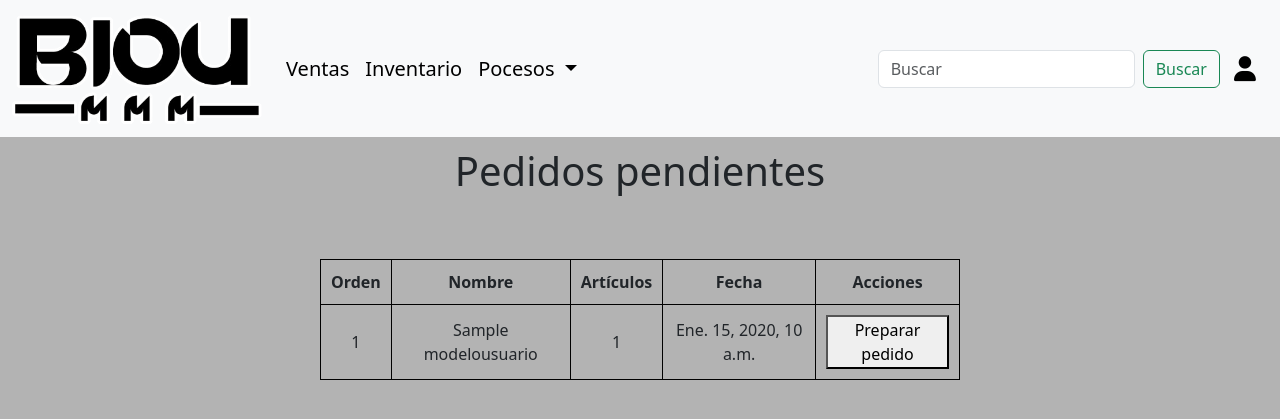
After one commit to oliverdrullard/bimbombum, a Django app: page /usuario/Pedidos_pendientes/ in a window 1280 px wide. The commit adds this page. Shown: the top 419 px of the page. Run offline with Django 3.2, Linux system fonts and the light colour scheme; tables that the repository leaves empty hold one stand-in row (values such as "Sample post").

Commit message:
Creando la vista para los productos pendientes del administrador

```diff
--- a/Template/manegador/navegacion.html
+++ b/Template/manegador/navegacion.html
@@ -33,6 +33,7 @@
                   <li><a class="dropdown-item" href="{% url 'agregar_producto' %}">Agregar producto</a></li>
                   <li><a class="dropdown-item" href="{% url 'lista_producto' %}">Lista de productos</a></li>
 
+
                 </ul>
               </li>
 
--- /dev/null
+++ b/Template/manegador/pedidos_pendientes.html
@@ -0,0 +1,43 @@
+{% extends "index.html" %}
+{% load static%}
+
+{% block content %}
+    <meta charset="UTF-8">
+    <meta name="viewport" content="width=device-width, initial-scale=1.0">
+    <title>Lista de productos</title>
+    <link rel="stylesheet" href="/static/administd/lista_producto.css">
+
+
+    <h1>Pedidos pendientes</h1>
+
+        <table>
+            <thead>
+                <tr>
+                    <th>Orden</th>
+                    <th>Nombre</th>
+                    <th>Artículos</th>
+                    <th>Fecha</th>
+                    <th>Acciones</th>
+                </tr>
+            </thead>
+
+            <tbody>
+                {% for pedido in Pedidos %}
+                <tr>
+                    <td>{{ pedido.numero_orden }}</td>
+                    <td>{{ pedido.cliente }}</td>
+                    <td>{{ pedido.cantidad_articulos }}</td>
+                    <td>{{ pedido.fecha }}</td>
+                    <td>
+                        <button>Preparar pedido</button>
+
+                    </td>
+                </tr>
+                {% empty %}
+                <tr>
+                    <td colspan="5">No hay pedidos</td>
+                </tr>
+                {% endfor %}
+            </tbody>
+        </table>
+{% endblock %}
--- a/Template/navegacion.html
+++ b/Template/navegacion.html
@@ -34,7 +34,7 @@
                 <ul class="dropdown-menu">
                   <li><a class="dropdown-item" href="{% url 'cart:agregar_producto'%}">Agregar producto</a></li>
                   <li><a class="dropdown-item" href="{% url 'cart:lista_producto'%}">Lista de productos</a></li>
-                  <li><a class="dropdown-item" href="#">Pedidos</a></li>
+                  <li><a class="dropdown-item" href="{% url 'cart:Pedidos_pendientes'%}">Pedidos</a></li>
                   <li><a class="dropdown-item" href="#">Articulos pedidos</a></li>
 
                 </ul>
--- /dev/null
+++ b/static/administd/tabla_pedidos_pendientes.css
@@ -0,0 +1,4 @@
+.tabla_pedidos_pendiente{
+     border: 1px solid  black;
+
+}
--- a/usuario/urls.py
+++ b/usuario/urls.py
@@ -26,6 +26,7 @@ urlpatterns = [
     path('carrito/', views.ver_carrito, name='ver_carrito'),
     path('Confirmar_pedido/', views.Confirmar_pedido.as_view(), name='Confirmar_pedido'),
     path('index/', views.index.as_view(), name='index'),
+    path('Pedidos_pendientes/', views.Pedidos_pendientes.as_view(), name='Pedidos_pendientes'),
 
 
 ]
--- a/usuario/views.py
+++ b/usuario/views.py
@@ -25,6 +25,7 @@ from .models import DetallePedido
 from .models import DatosEnvio
 from .models import Pedido
 from .carrito import Cart
+from django.db.models import Sum
 from .decoradores import manegador,clientes
 
 # registro de usuarios
@@ -381,3 +382,26 @@ class lista_producto_view(View):
     def get(self, request):
         productos = Producto.objects.filter(activo=True)
         return render(request, 'manegador/lista_producto.html', {'productos': productos})
+
+class Pedidos_pendientes(View):
+    def get(self, request):
+
+        pedidos = Pedido.objects.all().select_related('idusuario')
+
+        pedidos_info = []
+
+        for pedido in pedidos:
+            cantidad_articulos = DetallePedido.objects.filter(
+                pedido=pedido
+            ).aggregate(total=Sum('cantidad'))['total'] or 0
+
+            pedidos_info.append({
+                'numero_orden': pedido.numero_pedidos,
+                'cliente':pedido.idusuario.nombre,
+                'cantidad_articulos':cantidad_articulos,
+                'fecha':pedido.fecha_pedido,
+            })
+
+        return render(request, 'manegador/pedidos_pendientes.html',{
+            'Pedidos': pedidos_info
+        })
```
